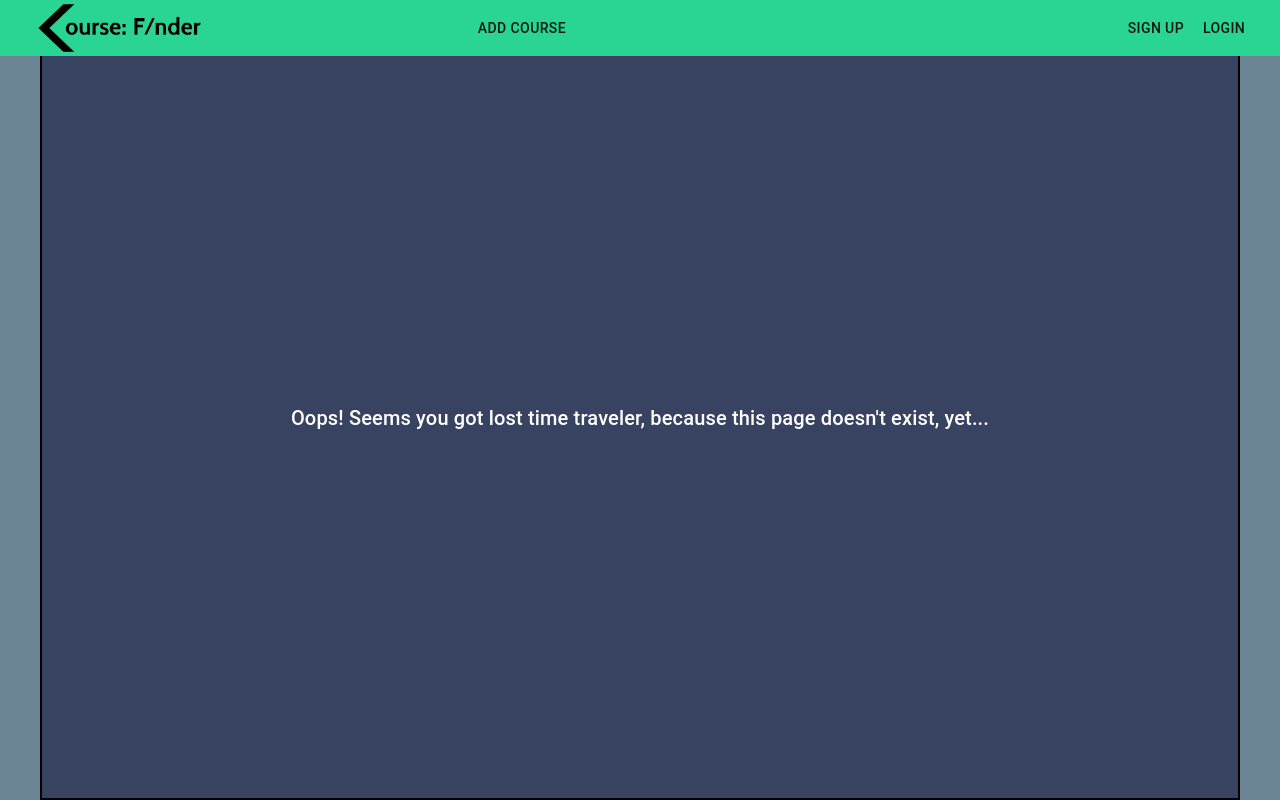
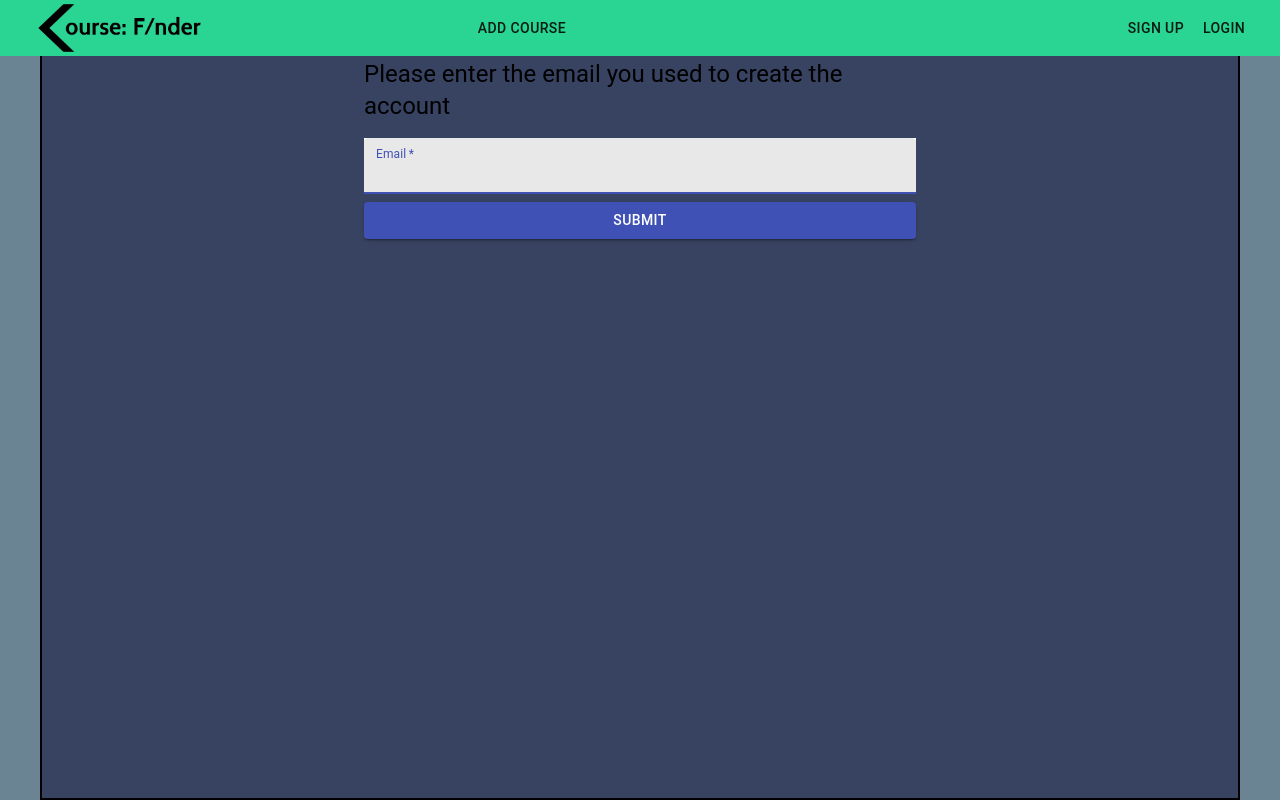
Before and after one commit to mrBeniek/Course-Finder-client, a React (Create React App) app: page /recovery/email in a window 1280 px wide. Built offline with nearby package versions, Linux system fonts and the light colour scheme.

Commit message:
Added: -PasswordRecovery: sending email and receiving token

```diff
--- a/src/App.js
+++ b/src/App.js
@@ -8,6 +8,7 @@ import Signup from 'pages/Signup';
 import AddCourse from 'pages/AddCourse';
 import Course from 'pages/Course';
 import Verify from 'pages/Verify';
+import RecEmail from 'pages/RecEmail';
 import Page404 from 'pages/Page404';
 
 function App() {
@@ -23,6 +24,7 @@ function App() {
         path="/verify/email/:type"
         component={Verify}
       />
+      <Route path="/recovery/email" component={RecEmail} />
       <Route path="/404" component={Page404} />
       <Route path="*" component={Page404} />
     </Switch>
--- a/src/pages/Login.js
+++ b/src/pages/Login.js
@@ -101,6 +101,14 @@ const Login = () => {
         >
           Log in with Github
         </Button>
+        <br />
+        <Typography
+          component="h2"
+          variant="h6"
+          onClick={() => history.push('/recovery/email')}
+        >
+          Forgot password?
+        </Typography>
       </Container>
     </div>
   );
--- /dev/null
+++ b/src/pages/RecEmail.js
@@ -0,0 +1,78 @@
+import styles from './RecEmail.module.scss';
+import React, { useState } from 'react';
+import { useHistory } from 'react-router-dom';
+import axios from 'axios';
+import Layout from 'components/layout/Layout';
+import Container from '@material-ui/core/Container';
+import InputField from 'components/common/InputField';
+import Button from '@material-ui/core/Button';
+import Typography from '@material-ui/core/Typography';
+
+const RecEmail = ({ asyncRequest }) => {
+  const [email, setEmail] = useState('');
+  const history = useHistory();
+
+  const handleChange = state => event => {
+    state(event.target.value);
+  };
+
+  const handleSubmit = async () => {
+    try {
+      const response = await axios.post(
+        '/api/recovery/email',
+        { data: email }
+      );
+      const { data } = response;
+
+      if (response.status === 200) {
+        localStorage.setItem('recToken', data.token);
+        console.log(data.token);
+        console.log('handleSubmit done');
+        history.push('/recovery/info');
+      }
+    } catch (err) {
+      console.log('handleSubmit error');
+      console.log(err);
+    }
+  };
+
+  return (
+    <div>
+      <Layout title="Password recovery">
+        <Container
+          className={styles.container}
+          maxWidth="sm"
+        >
+          <Typography component="h1" variant="h5">
+            Please enter the email you used to create the
+            account
+          </Typography>
+          <form
+            className={styles.form}
+            noValidate
+            autoComplete="off"
+          >
+            <InputField
+              id="email"
+              label="Email"
+              type="email"
+              autoFocus
+              onChange={handleChange(setEmail)}
+            />
+          </form>
+          <Button
+            type="submit"
+            fullWidth
+            variant="contained"
+            color="primary"
+            onClick={handleSubmit}
+          >
+            Submit
+          </Button>
+        </Container>
+      </Layout>
+    </div>
+  );
+};
+
+export default RecEmail;
```
Also changed, not shown: src/pages/RecEmail.module.scss (added), src/pages/RecPassword.js (added).
